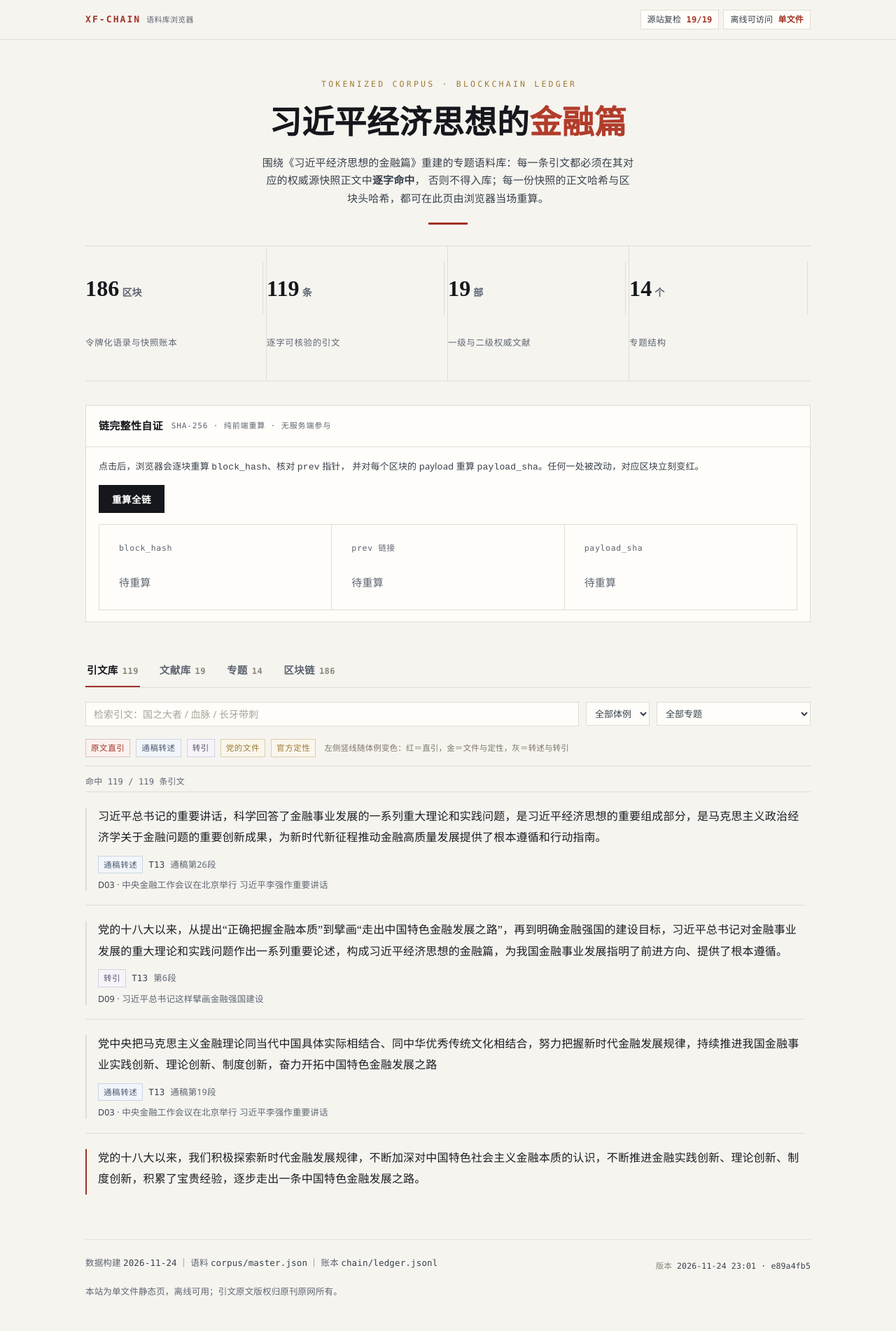
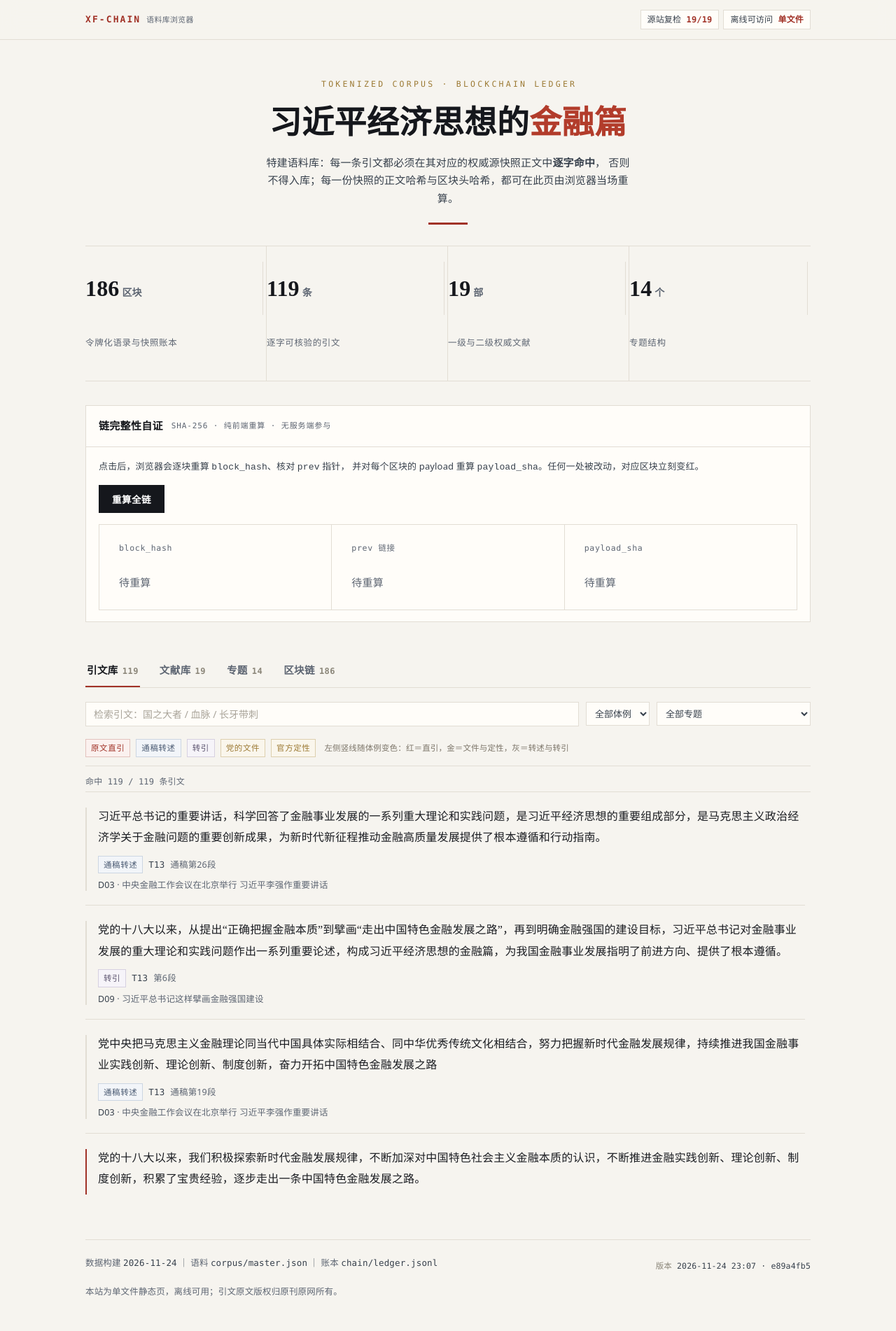
Before and after one commit to JWanggiya/xf-chain-corpus, a plain HTML site: page index.html in a window 1280 px wide. Shown: the whole page at 70% size. Drawn offline with Linux system fonts and the light colour scheme.

Commit message:
deploy: index.html

```diff
--- a/index.html
+++ b/index.html
@@ -204,7 +204,7 @@ footer .ver{font-family:var(--mono);font-size:11.5px;color:#8a8578;margin-top:6p
   <section class="hero">
     <div class="eyebrow">Tokenized Corpus · Blockchain Ledger</div>
     <h1>习近平经济思想的<em>金融篇</em></h1>
-    <p class="lede">围绕《习近平经济思想的金融篇》重建的专题语料库：每一条引文都必须在其对应的权威源快照正文中<strong>逐字命中</strong>，
+    <p class="lede">特建语料库：每一条引文都必须在其对应的权威源快照正文中<strong>逐字命中</strong>，
     否则不得入库；每一份快照的正文哈希与区块头哈希，都可在此页由浏览器当场重算。</p>
     <div class="rule"></div>
   </section>
@@ -262,7 +262,7 @@ footer .ver{font-family:var(--mono);font-size:11.5px;color:#8a8578;margin-top:6p
 
   <footer>
     <div>数据构建 <code id="fbuilt"></code> ｜ 语料 <code>corpus/master.json</code> ｜ 账本 <code>chain/ledger.jsonl</code></div>
-    <div class="ver">版本 <code>2026-11-24 23:01 · e89a4fb5</code></div>
+    <div class="ver">版本 <code>2026-11-24 23:07 · e89a4fb5</code></div>
     <div>本站为单文件静态页，离线可用；引文原文版权归原刊原网所有。</div>
   </footer>
 </div>
```
